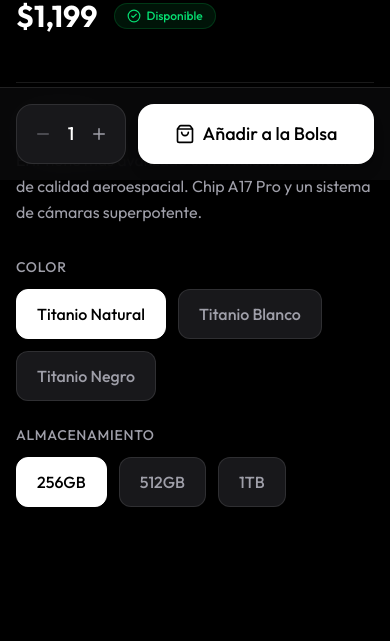
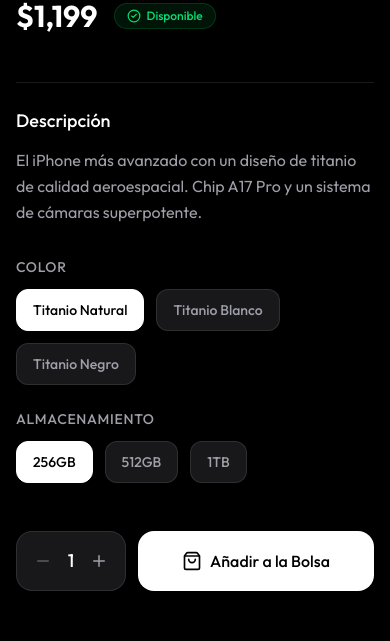
Before and after one commit to rosendojoseandres-dev/onix, a Next.js app: page /catalogo/1 in a window 390 px wide. Shown: the part 664-1305 px from the top of the page. Built offline with nearby package versions, Linux system fonts and the light colour scheme.

Commit message:
style: revertir barra flotante y ajustar tamaño de botones de variante

```diff
--- a/src/app/catalogo/[id]/page.tsx
+++ b/src/app/catalogo/[id]/page.tsx
@@ -65,7 +65,7 @@ export default function ProductDetailPage() {
       <main className="min-h-screen flex flex-col relative overflow-x-hidden">
         <Navbar />
 
-        <section className="flex-1 pt-32 pb-32 sm:pb-24 px-4 sm:px-6 md:px-12 max-w-7xl mx-auto w-full relative z-10">
+        <section className="flex-1 pt-32 pb-24 px-4 sm:px-6 md:px-12 max-w-7xl mx-auto w-full relative z-10">
 
           {/* Back button */}
           <Link href="/catalogo" className="inline-flex items-center gap-2 text-zinc-400 hover:text-white transition-colors mb-8 group">
@@ -128,7 +128,7 @@ export default function ProductDetailPage() {
                       <button
                         key={option}
                         onClick={() => setSelectedVariants(prev => ({...prev, [vt.name]: option}))}
-                        className={`px-5 py-3 md:px-4 md:py-2 rounded-xl text-base md:text-sm font-medium border transition-all ${
+                        className={`px-4 py-2.5 md:px-4 md:py-2 rounded-xl text-sm font-medium border transition-all ${
                           selectedVariants[vt.name] === option
                             ? 'bg-white text-black border-white'
                             : 'bg-zinc-900 text-zinc-400 border-white/10 hover:border-white/30 hover:text-white'
@@ -141,8 +141,8 @@ export default function ProductDetailPage() {
                 </div>
               ))}
 
-              {/* Add to Cart Actions (Sticky on Mobile) */}
-              <div className="fixed sm:static bottom-0 left-0 right-0 p-4 sm:p-0 bg-zinc-950/90 sm:bg-transparent backdrop-blur-xl sm:backdrop-blur-none border-t border-white/10 sm:border-none z-50 flex flex-row gap-3 sm:gap-4 sm:mt-auto sm:pt-6">
+              {/* Add to Cart Actions */}
+              <div className="mt-auto flex flex-row gap-3 sm:gap-4 pt-6">
                 {/* Quantity */}
                 <div className="flex items-center justify-between bg-zinc-900 border border-white/10 rounded-2xl px-2 w-[110px] sm:w-36 h-[60px] sm:h-14 shrink-0">
                   <button
@@ -166,7 +166,7 @@ export default function ProductDetailPage() {
                 <button
                   onClick={handleAddToCart}
                   disabled={!product.inStock}
-                  className="flex-1 h-[60px] sm:h-14 rounded-2xl flex items-center justify-center gap-2 font-medium text-lg transition-all shadow-lg active:scale-[0.98] disabled:active:scale-100 disabled:opacity-50 disabled:cursor-not-allowed bg-white text-black hover:bg-zinc-200"
+                  className="flex-1 h-[60px] sm:h-14 rounded-2xl flex items-center justify-center gap-2 font-medium text-base sm:text-lg transition-all shadow-lg active:scale-[0.98] disabled:active:scale-100 disabled:opacity-50 disabled:cursor-not-allowed bg-white text-black hover:bg-zinc-200"
                 >
                   <ShoppingBag size={20} />
                   <span className="truncate">{product.inStock ? 'Añadir a la Bolsa' : 'Agotado'}</span>
```
